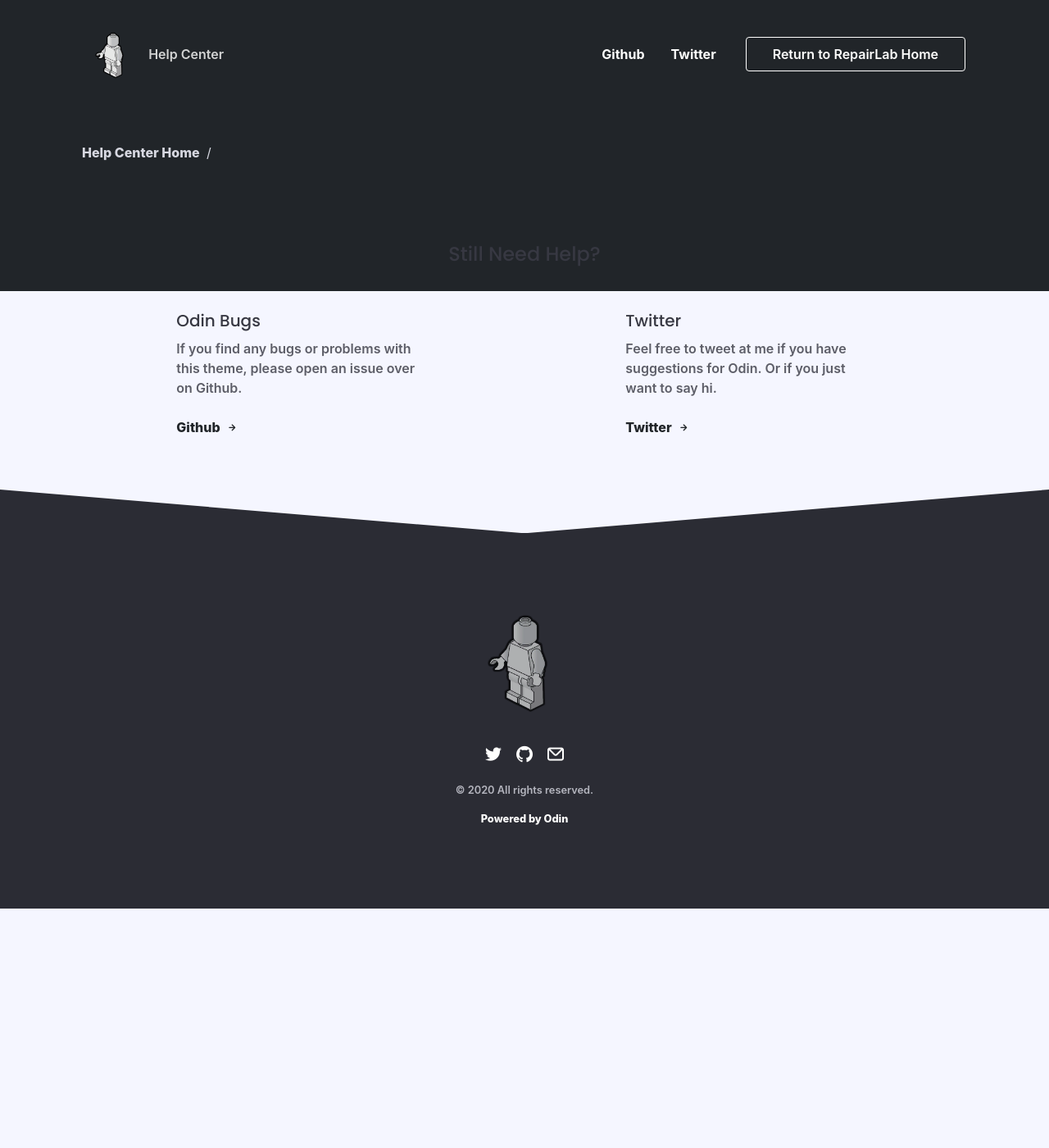
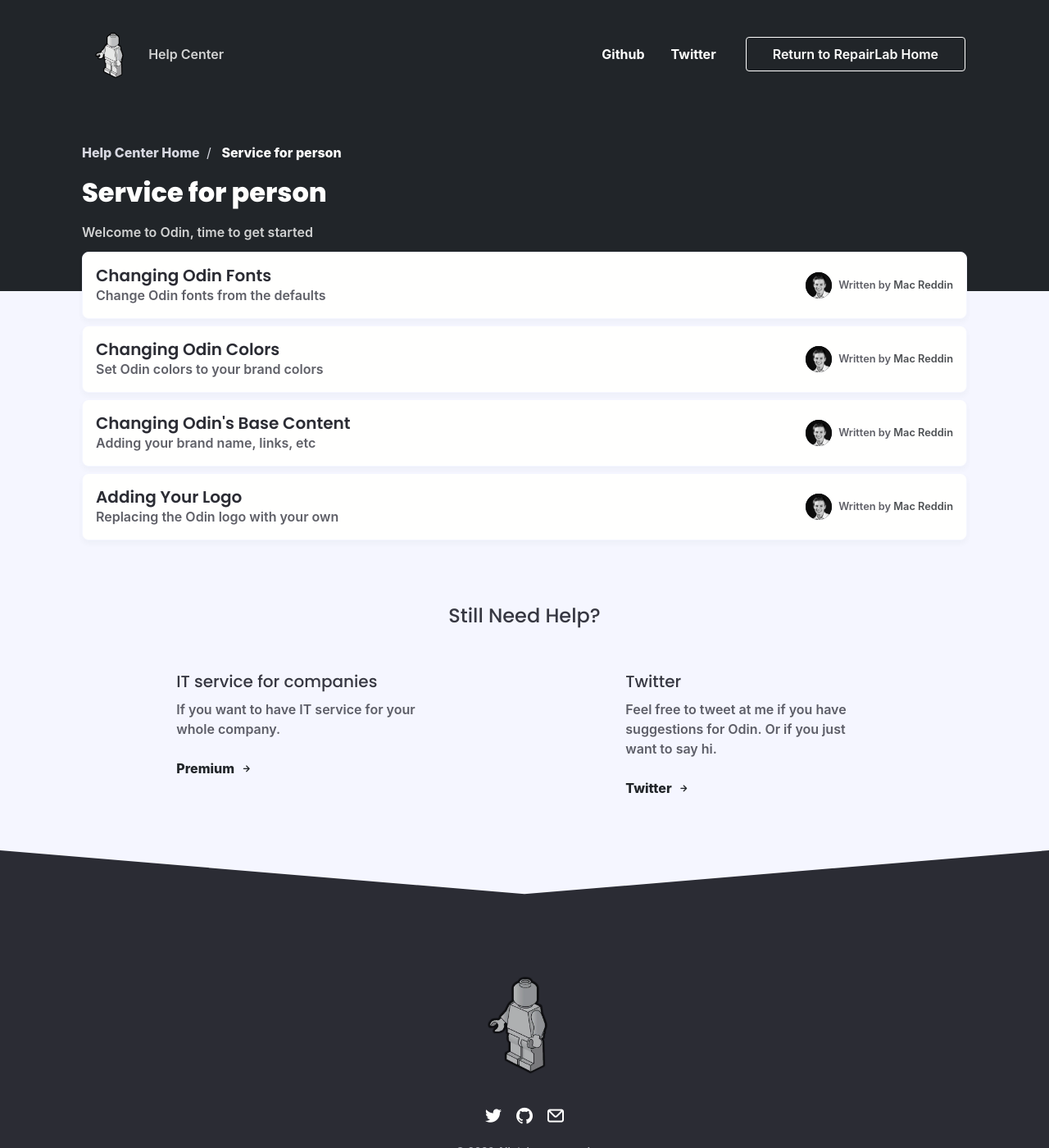
Before and after one commit to werepairlab/werepairlab.github.io, a Jekyll site: the page built from customizing-odin.html, in a window 1280 px wide and 1400 px high. Shown: the whole window at 82% size. Built offline with Jekyll 4.4.1, drawn with Linux system fonts in a browser that asks for light colours; nearby versions of some CDN libraries; some web fonts are replaced; comment, search, counter and statistics services are not loaded.

Commit message:
more changes

```diff
--- a/_config.yml
+++ b/_config.yml
@@ -48,7 +48,7 @@
 nav_item_one_link: https://github.com/TeaGuns/odin
 
 nav_item_two: Twitter
-nav_item_two_link: https://twitter.com/TheTeaGuns
+nav_item_two_link: https://twitter.com/
 
 nav_item_three: #
 nav_item_three_link: #
@@ -57,15 +57,15 @@
 nav_button_link: https://werepairlab.github.io/
 
 # More Help
-help_one_title: Odin Bugs
-help_one_content: If you find any bugs or problems with this theme, please open an issue over on Github.
-help_one_button: Github
+help_one_title: IT service for companies
+help_one_content: If you want to have IT service for your whole company.
+help_one_button: Premium
 help_one_link: https://github.com/TeaGuns/odin/issues
 
 help_two_title: Twitter
 help_two_content: Feel free to tweet at me if you have suggestions for Odin. Or if you just want to say hi.
 help_two_button: Twitter
-help_two_link: https://twitter.com/theteaguns
+help_two_link: https://twitter.com/
 
 # Build settings
 theme: minima
--- a/_data/category_list.yml
+++ b/_data/category_list.yml
@@ -1,8 +1,23 @@
 #This file defines all the categories you
 
+#getting-started:
+#  name: Service for person
+#  description: If your personal PC is broken
+
+#customizing-odin:
+#  name: Service for small business
+#  description: If you own a small business
+
+#using-odin:
+#  name: We hiring
+#  description: If you want to help others
+
 getting-started:
-  name: We need help
-  description: If your PC is broken
+  name: Service for small business
+  description: Welcome to Odin, time to get started
 using-odin:
-  name: We can provide help
-  description: If you want to help other
+  name: We are hiring
+  description: Welcome to Odin, time to get started
+customizing-odin:
+  name: Service for person
+  description: Welcome to Odin, time to get started
--- /dev/null
+++ b/_posts/Customizing Odin/2019-12-20-adding-your-logo.md
@@ -0,0 +1,14 @@
+---
+layout: post
+title: "Adding Your Logo"
+date: 2019-11-05 08:44:38 -0400
+category: customizing-odin
+author: mac
+short-description: Replacing the Odin logo with your own
+---
+
+-----
+
+The easiest way to change the logo used by Odin is to replace the `logo.png` file in the `assets` folder with your logo. If you change the filename of your logo file, then make sure to update the `brand_logo` variable in `_config.yml`.
+
+After editing your logo file, run `jekyll serve` to see the changes locally. If you're satisfied with your changes, run `jekyll build` and then push your changes to your repo.
--- /dev/null
+++ b/_posts/Customizing Odin/2019-12-20-changing-odin-base-content.md
@@ -0,0 +1,46 @@
+---
+layout: post
+title: "Changing Odin's Base Content"
+date: 2019-11-05 08:44:38 -0400
+category: customizing-odin
+author: mac
+short-description: Adding your brand name, links, etc
+---
+
+-----
+
+*This article is a stub, more info coming soon. Some sections should be cleaned up.*
+
+You can change virtually all of Odin's content from the `_config.yml` file. There are three things you cannot change from here, which need to be changed elsewhere - [colors](), [fonts](), and [categories](). Everything else is edited from this file.
+
+
+
+##### Base Content
+
+At the top of `_config.yml` you'll find a number of base settings you should change. These include your site title and description, as well as your brand logo and name. It also includes options to change the home page header and subheader.
+
+
+##### Navigation Links
+Out of the box, Odin supports 3 custom navigation links + a 'return home' button. Each link supports a name and a link. If you want to disable a link, just add `#` to both options for that link.
+
+The navigation button can be edited by changing the `nav_button` and `nav_button_link` options.
+
+##### More Help Section
+
+The more help section shows up under your list of categories on your homepage, as well as under each article. This section supports 0, 1 or 2 content blocks, which can be edited from the # More Help section of the `_config.yml` file. These sections are a great way to add links to your email, twitter, or other methods for users to reach you for support.
+
+**help_one_title** - the header title for this section
+
+**help_one_content** - the extended text for this help section. Works best if under 200 characters.
+
+**help_one_button** - the text to show for the link in this help section
+
+**help_one_link** - where the help section button should take users
+
+##### Social Links
+
+The social links section defines which social links show in the footer. By default Odin supports Instagram, Twitter, Facebook, LinkedIn, Email, and Github. Simply add the relevant social item to the right section, or add `#` if you don't want that social item to show in the footer.
+
+----
+
+After making any changes to the above, run `jekyll serve` to see the changes locally. If you're satisfied with your changes, run `jekyll build` and then push your changes to your repo.
--- /dev/null
+++ b/_posts/Customizing Odin/2019-12-20-changing-odin-colors.md
@@ -0,0 +1,22 @@
+---
+layout: post
+title: "Changing Odin Colors"
+date: 2019-11-05 08:44:38 -0400
+category: customizing-odin
+author: mac
+short-description: Set Odin colors to your brand colors
+---
+
+-----
+
+*This article is a stub, more info coming soon. Colors in Odin are currently a bit messy and need to be cleaned up*
+
+To change the colors used in Odin, first navigate to `_scss/_variables.scss`.
+
+This file contains all of the colors used in Odin. The primary colors you should be concerned about changing are listed below.
+
+**$primary-color** - the main brand color used in Odin. This is used in places such as header background and link colors.
+
+**$highlight-color** - primarily used for link hover states.
+
+After editing any colors, run `jekyll serve` to see the changes locally. If you're satisfied with your changes, run `jekyll build` and then push your changes to your repo.
--- /dev/null
+++ b/_posts/Customizing Odin/2019-12-20-changing-odin-fonts.md
@@ -0,0 +1,16 @@
+---
+layout: post
+title: "Changing Odin Fonts"
+date: 2019-11-05 08:44:38 -0400
+category: customizing-odin
+author: mac
+short-description: Change Odin fonts from the defaults
+---
+
+-----
+
+By default Odin uses two Google Fonts, Muli and Poppins. To change these font choices, first navigate to `_scss/_variables` and find the Google Font import on line 1.
+
+Replace this import with the Google Font(s) of your choice and then find the Fonts section of the variable file (starts on line 50). Make sure to update these to use your chosen fonts, primarily **$base-font-family** and **$header-font-family**.
+
+After editing your fonts, run jekyll serve to see the changes locally. If you’re satisfied with your changes, run jekyll build and then push your changes to your repo.
```
